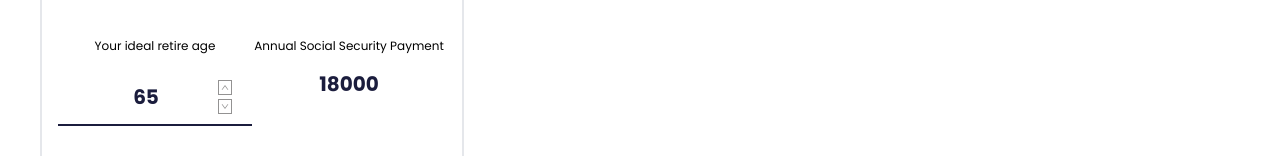
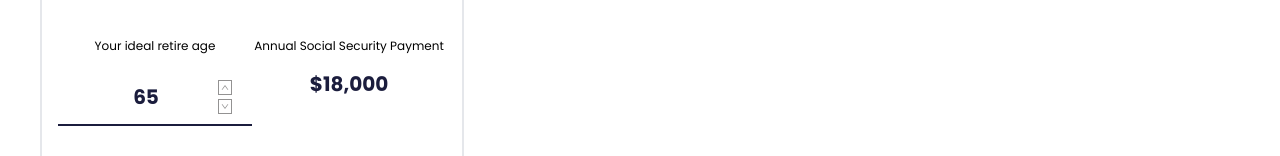
Before and after one commit to elenamik/nextjs-base, a Next.js app: page / in a window 1280 px wide. Shown: the part 5518-5674 px from the top of the page. Built offline with nearby package versions, Linux system fonts and the light colour scheme.

Commit message:
remove input

```diff
--- a/components/SocialSecurityCard.tsx
+++ b/components/SocialSecurityCard.tsx
@@ -41,17 +41,13 @@ const SocialSecurityCard: React.FC<{}> = () => {
       <div className="flex justify-around">
         <NumberSelector
           text="Your ideal retire age"
-          value={65}
-          placeholder="65"
-          handleChange={() => {}}
+          value="65"
           canEdit={true}
         />
         <NumberSelector
           text="Annual Social Security Payment"
-          placeholder="$18,000"
           canEdit={false}
-          value={18000}
-          handleChange={() => {}}
+          value="$18,000"
         />
       </div>
       <div className="flex justify-around">
--- a/components/common/NumberSelector.tsx
+++ b/components/common/NumberSelector.tsx
@@ -4,26 +4,17 @@ import React from "react";
 export const NumberSelector: React.FC<{
   text: string;
   canEdit?: boolean;
-  placeholder: string;
-  value: number;
-  handleChange: (val: number) => void;
-}> = ({ text, placeholder, canEdit = true, value, handleChange }) => {
+  value: string;
+}> = ({ text, canEdit = true, value }) => {
   return (
     <div className="my-4 flex w-[240px] flex-col items-center">
       <div className="mb-4 text-center text-xs">{text}</div>
       <div className="flex justify-around align-top">
-        <input
-          value={value}
-          onChange={(e) => {
-            handleChange(e.target.value);
-          }}
-          className="w-[140px] text-center text-xl font-bold text-black-1"
-          type="text"
-          placeholder={placeholder}
-        />
+        <div className="my-auto w-[140px] text-center text-xl font-bold text-black-1">
+          {value}
+        </div>
         {canEdit && <UpDownButtons />}
       </div>
-
       {canEdit && <div className="mb-4 h-[2px] w-full bg-black-1"></div>}
     </div>
   );
```
